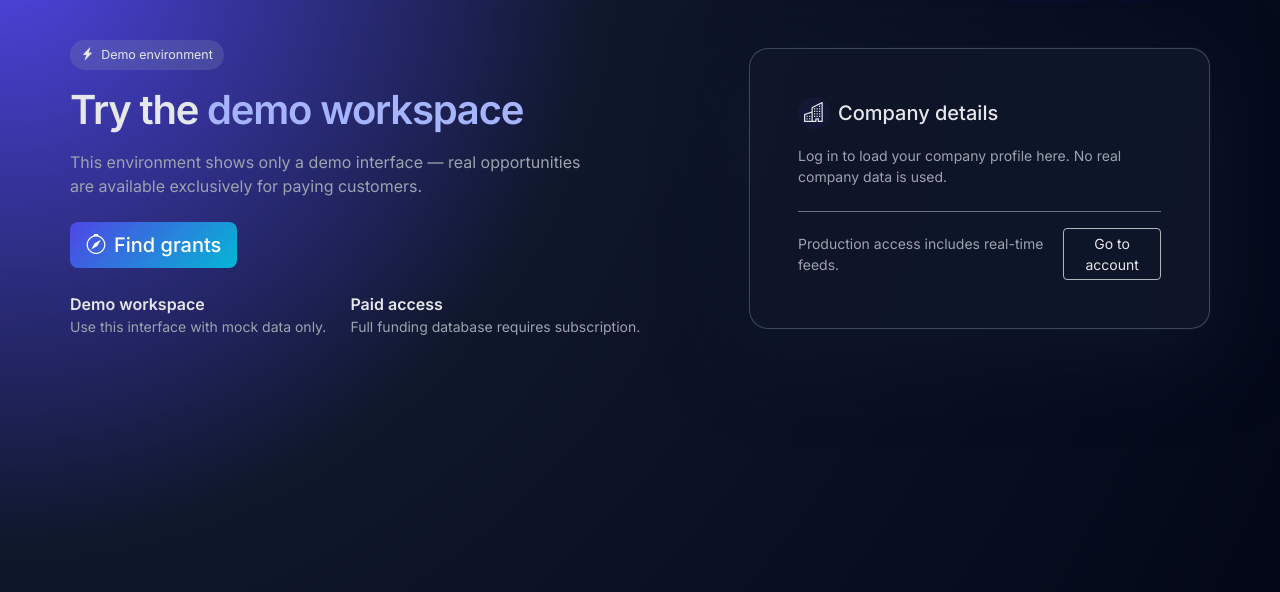
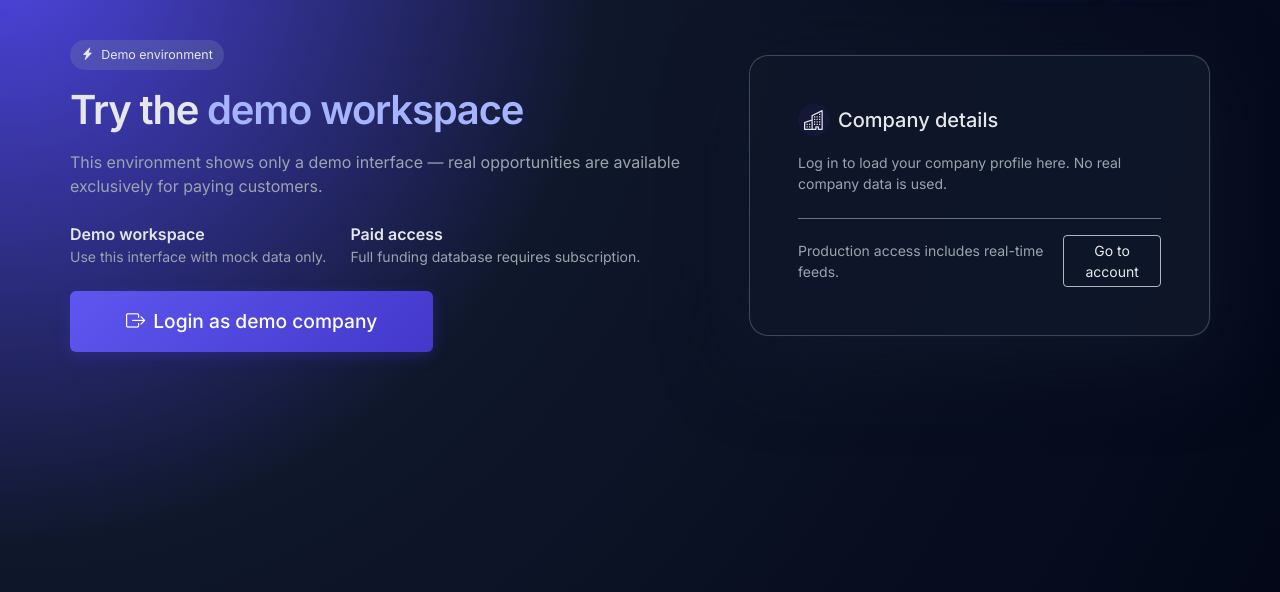
Before and after one commit to MihutMatei/AiGrant, a Flask app: page /demo in a window 1280 px wide. Shown: the part 57-649 px from the top of the page. Run offline with Flask 3, Linux system fonts and the light colour scheme; the visitor is signed in with stand-in values (Sample User, id 1).

Commit message:
New ui update

```diff
--- a/templates/demo.html
+++ b/templates/demo.html
@@ -3,6 +3,51 @@
 {% block title %}Demo · aiGrant{% endblock %}
 
 {% block content %}
+
+<style>
+  .try-app-btn {
+    position: relative;
+    overflow: hidden;
+    border: none;
+    background: linear-gradient(135deg, #5e56f0, #4338ca);
+    box-shadow: 0 4px 15px rgba(67, 56, 202, 0.3);
+    text-decoration: none !important;   /* ← ADD THIS */
+  }
+
+  /* Hover: lift + glow + icon move */
+  .try-app-btn:hover {
+    transform: translateY(-3px);
+    box-shadow: 0 8px 25px rgba(67, 56, 202, 0.4);
+    background: linear-gradient(135deg, #6c63ff, #4c46c4);
+    text-decoration: none !important;   /* ← ADD THIS TOO */
+  }
+
+  .try-app-btn:hover i {
+    transform: translateX(4px);
+  }
+
+  /* Optional: subtle shine animation */
+  .try-app-btn::before {
+    content: '';
+    position: absolute;
+    top: 0; left: -100%;
+    width: 50%;
+    height: 100%;
+    background: linear-gradient(90deg, transparent, rgba(255,255,255,.2), transparent);
+    transition: 0.7s;
+  }
+
+  .try-app-btn:hover::before {
+    left: 100%;
+  }
+
+  /* Bullet-proof: remove underline from any child (span, etc.) */
+  .try-app-btn span,
+  .try-app-btn:hover span {
+    text-decoration: none !important;
+  }
+</style>
+
 <div class="row g-4 align-items-center">
   <div class="col-lg-7">
     <div class="mb-3 d-flex gap-2 align-items-center">
@@ -16,24 +61,10 @@
       Try the <span style="color:#a5b4fc;">demo workspace</span>
     </h1>
 
-    <p class="text-muted-soft mb-4" style="max-width: 520px;">
+    <p class="text-muted-soft mb-4" style="max-width: 720px;">
       This environment shows only a demo interface — real opportunities are
       available exclusively for paying customers.
     </p>
-
-    <div class="d-flex flex-wrap gap-3 align-items-center">
-      {% if not session.get('user') %}
-        <a href="{{ url_for('login') }}" class="btn btn-primary btn-lg d-flex align-items-center gap-2">
-          <i class="bi bi-box-arrow-in-right"></i>
-          <span>Login as demo company</span>
-        </a>
-      {% else %}
-        <a href="{{ url_for('grants') }}" class="btn btn-primary btn-lg d-flex align-items-center gap-2">
-          <i class="bi bi-compass"></i>
-          <span>Find grants</span>
-        </a>
-      {% endif %}
-    </div>
 
     <div class="mt-4 d-flex flex-wrap gap-4">
       <div>
@@ -48,6 +79,21 @@
           Full funding database requires subscription.
         </div>
       </div>
+    </div>
+
+    <div>
+      <a href="{{ url_for('login') }}"
+        class="btn btn-primary d-inline-flex align-items-center gap-2 mt-4 text-nowrap try-app-btn"
+        style="
+          font-size: 1.2rem;
+          padding: 1.0rem 3.5rem !important;
+          width: fit-content !important;
+          display: inline-flex !important;
+          transition: all 0.25s ease;
+        ">
+        <i class="bi bi-box-arrow-right"></i>
+        <span>Login as demo company</span>
+      </a>
     </div>
   </div>
 
```
Also changed, not shown: templates/index.html (+7 -7 lines), templates/login.html (+15 -8 lines).
